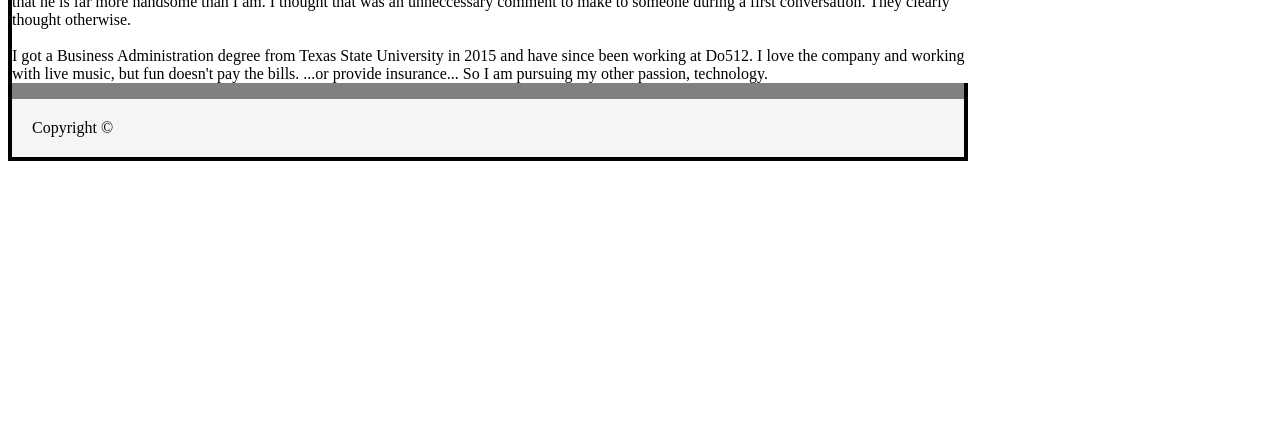
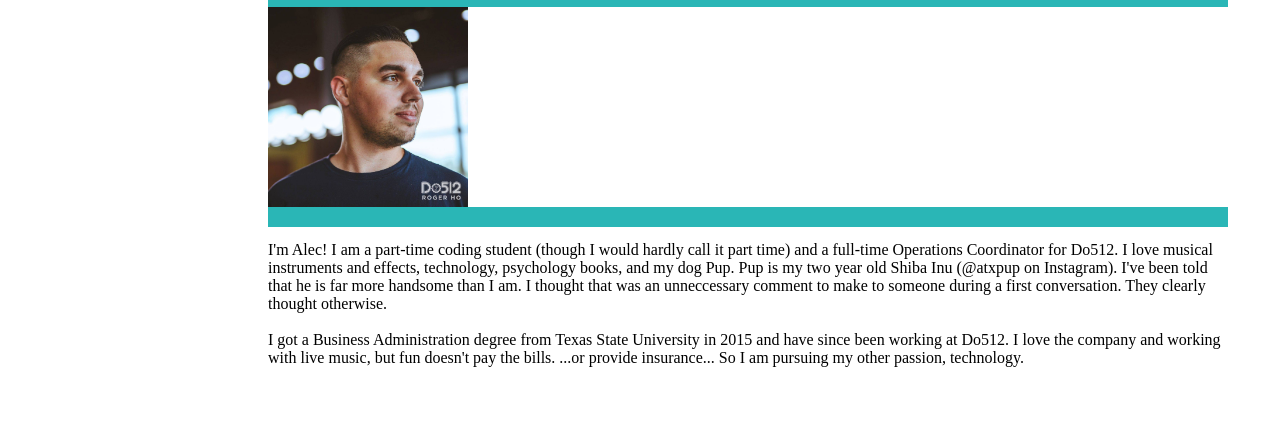
Before and after one commit to AlecMunguia/Basic-Portfolio, a plain HTML site: page index.html in a window 1280 px wide. Shown: the part 373-800 px from the top of the page. Drawn offline with Linux system fonts and the light colour scheme.

Commit message:
centered about me

```diff
--- a/assets/css/style.css
+++ b/assets/css/style.css
@@ -13,10 +13,17 @@ body {
     background-color: grey;
 }
 
-p {
+
+.mainContainer {
+    background-color: rgb(42, 182, 182);
+    position: absolute;
     width: 960px;
-    border: 4px;
-    border-color: whitesmoke;
+    margin-left: 20%;
+    margin-right: 20%;
+    top: 300px;
+    border: 2px;
+    border-color: black;
+    bottom: 200px;
 
 }
 
--- a/index.html
+++ b/index.html
@@ -21,10 +21,12 @@
     </header>
 
     <body>
+        <div class="mainContainer">
+
         <h1>About Me</h1>
 
         <div id="Photo">
-            <img src="assets/images/Tried and True Headshot.jpg" width="200" height="200" alt="boi"/>
+            <img src="assets/images/Tried and True Headshot.jpg" width="200" height="200" alt="boi" align="left"/>
         </div>
 
         <br/>
@@ -35,6 +37,8 @@
             I got a Business Administration degree from Texas State University in 2015 and have since been working at Do512. I love the company and working with live music, but fun doesn't pay the bills. ...or provide insurance... So I am pursuing my other passion, technology.
         </p>
 
+        </div>
+
     </body>
     <footer>
         Copyright ©
```
